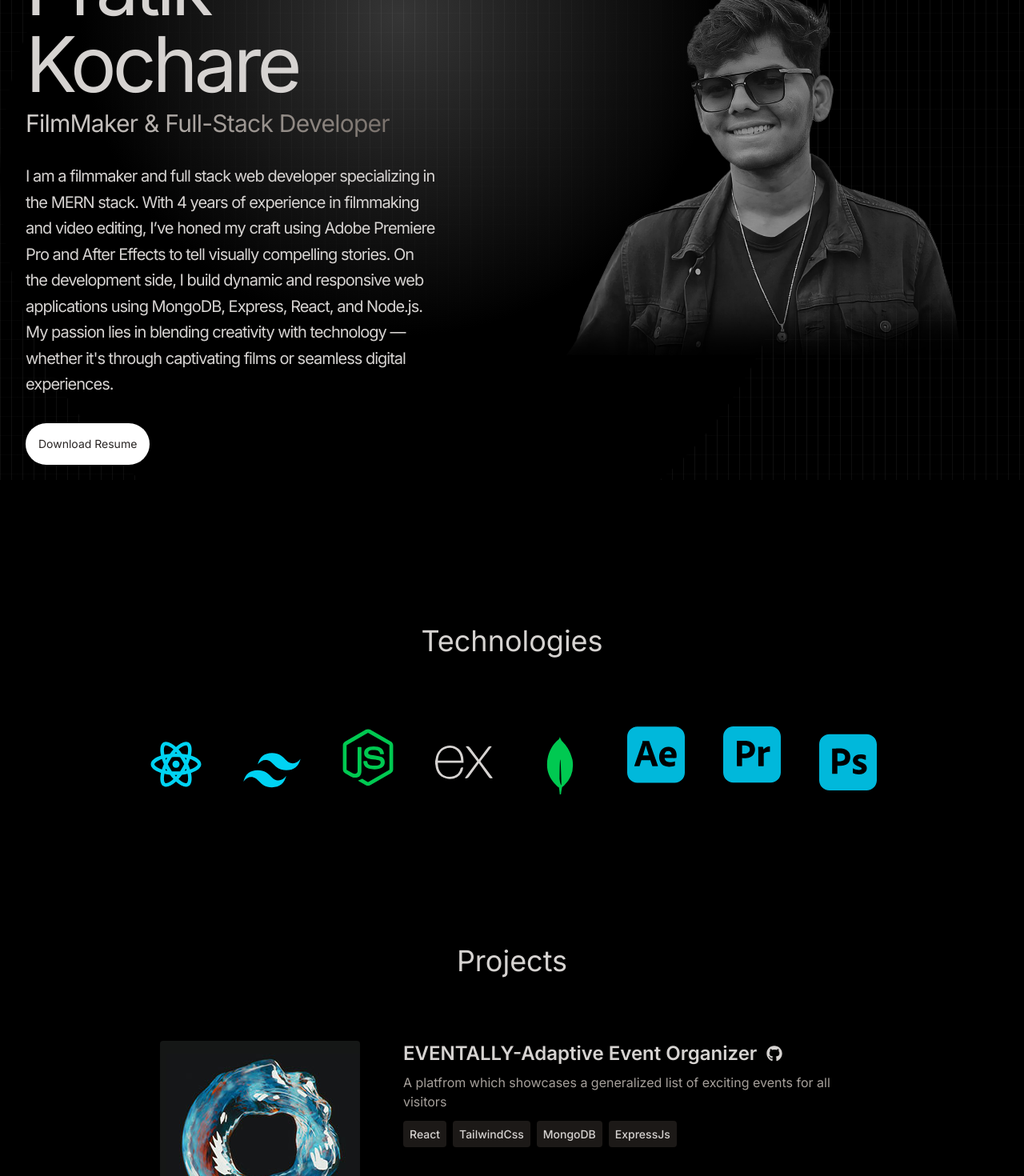
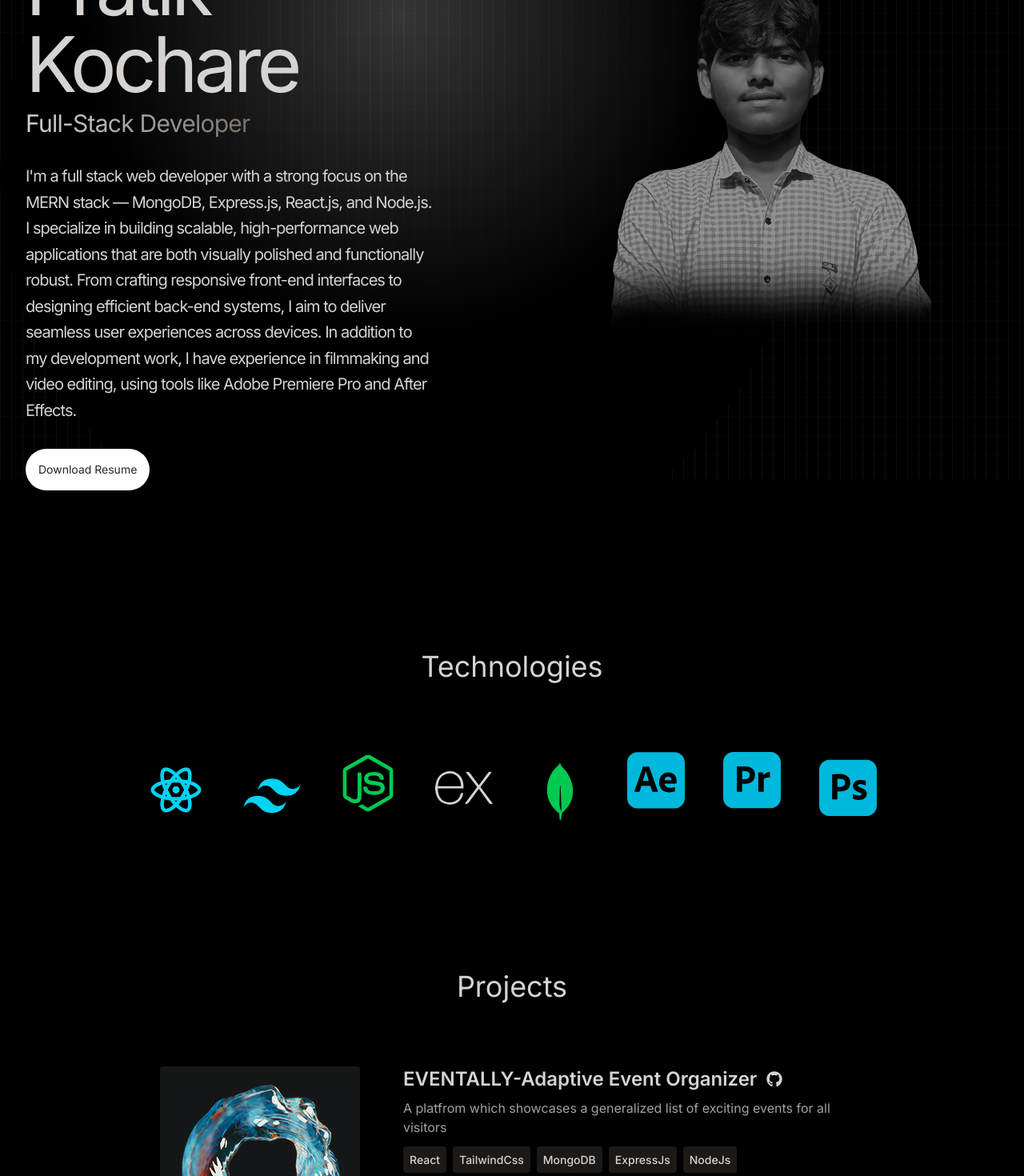
Before and after one commit to thepratikpk/Portfolio_Pratik_Kochare, a React (Vite) app in the folder frontend/: page / in a window 1280 px wide. Shown: the part 200-1670 px from the top of the page at 80% size. Built offline with nearby package versions, Linux system fonts and the light colour scheme.

Commit message:
photo and description update

```diff
--- a/frontend/src/components/Hero.jsx
+++ b/frontend/src/components/Hero.jsx
@@ -1,5 +1,6 @@
 import React from 'react';
 import profilepic from "../assets/profilepic.png";
+import profilepic2 from "../assets/profilepic2.png"
 import { HERO_CONTENT } from "../constants/index";
 import { motion } from 'framer-motion';
 
@@ -28,7 +29,7 @@ const Hero = () => {
         {/* Image Container (Top on small screens, Right on large screens) */}
         <div className='w-full lg:w-1/2 flex justify-center lg:justify-start lg:p-8 order-1 lg:order-2 lg:transform lg:-translate-y-25 -z-10'>
           <motion.img
-            src={profilepic}
+            src={profilepic2}
             alt='Pratik'
             className='max-w-full h-auto lg:max-w-xl ' // Adjust size as needed
             width={650}
@@ -52,7 +53,7 @@ const Hero = () => {
               Pratik Kochare
             </motion.h2>
             <motion.span className='bg-gradient-to-r from-stone-300 to-stone-500 bg-clip-text text-3xl tracking-tight text-transparent'>
-              FilmMaker & Full-Stack Developer
+              Full-Stack Developer
             </motion.span>
             <motion.p
               variants={childVarients}
--- a/frontend/src/constants/index.js
+++ b/frontend/src/constants/index.js
@@ -3,7 +3,9 @@ import project2 from "../assets/projects/project-2.webp";
 import project3 from "../assets/projects/project-3.webp";
 import project4 from "../assets/projects/project-4.webp";
 
-export const HERO_CONTENT = `I am a filmmaker and full stack web developer specializing in the MERN stack. With 4 years of experience in filmmaking and video editing, I’ve honed my craft using Adobe Premiere Pro and After Effects to tell visually compelling stories. On the development side, I build dynamic and responsive web applications using MongoDB, Express, React, and Node.js. My passion lies in blending creativity with technology — whether it's through captivating films or seamless digital experiences.`;
+export const HERO_CONTENT = `I'm a full stack web developer with a strong focus on the MERN stack — MongoDB, Express.js, React.js, and Node.js. I specialize in building scalable, high-performance web applications that are both visually polished and functionally robust. From crafting responsive front-end interfaces to designing efficient back-end systems, I aim to deliver seamless user experiences across devices.
+
+In addition to my development work, I have experience in filmmaking and video editing, using tools like Adobe Premiere Pro and After Effects.`;
 
 export const ABOUT_TEXT = `I am a dedicated and versatile full stack developer with a passion for creating efficient and user-friendly web applications. With 5 years of professional experience, I have worked with a variety of technologies, including React, Next.js, Node.js, MySQL, PostgreSQL, and MongoDB. My journey in web development began with a deep curiosity for how things work, and it has evolved into a career where I continuously strive to learn and adapt to new challenges. I thrive in collaborative environments and enjoy solving complex problems to deliver high-quality solutions. Outside of coding, I enjoy staying active, exploring new technologies, and contributing to open-source projects.`;
 
@@ -17,7 +19,7 @@ export const PROJECTS = [
     image: project1,
     description:
       "A platfrom which showcases a generalized list of exciting events for all visitors",
-    technologies: ["React","TailwindCss","MongoDB","ExpressJs"],
+    technologies: ["React","TailwindCss","MongoDB","ExpressJs","NodeJs"],
     github:"https://github.com/thepratikpk/EVENTALLY"
   },
   {
@@ -25,7 +27,7 @@ export const PROJECTS = [
     image: project3,
     description:
       "A personal portfolio website showcasing projects, skills, and contact information.",
-    technologies: ["React","TailwindCss"],
+    technologies: ["React","TailwindCss","NodeJs","MongoDB","ExpressJs"],
     github:"https://github.com/thepratikpk/Portfolio_Pratik_Kochare"
   },
 
```
Also changed, not shown: frontend/src/assets/profilepic2.png (added).
